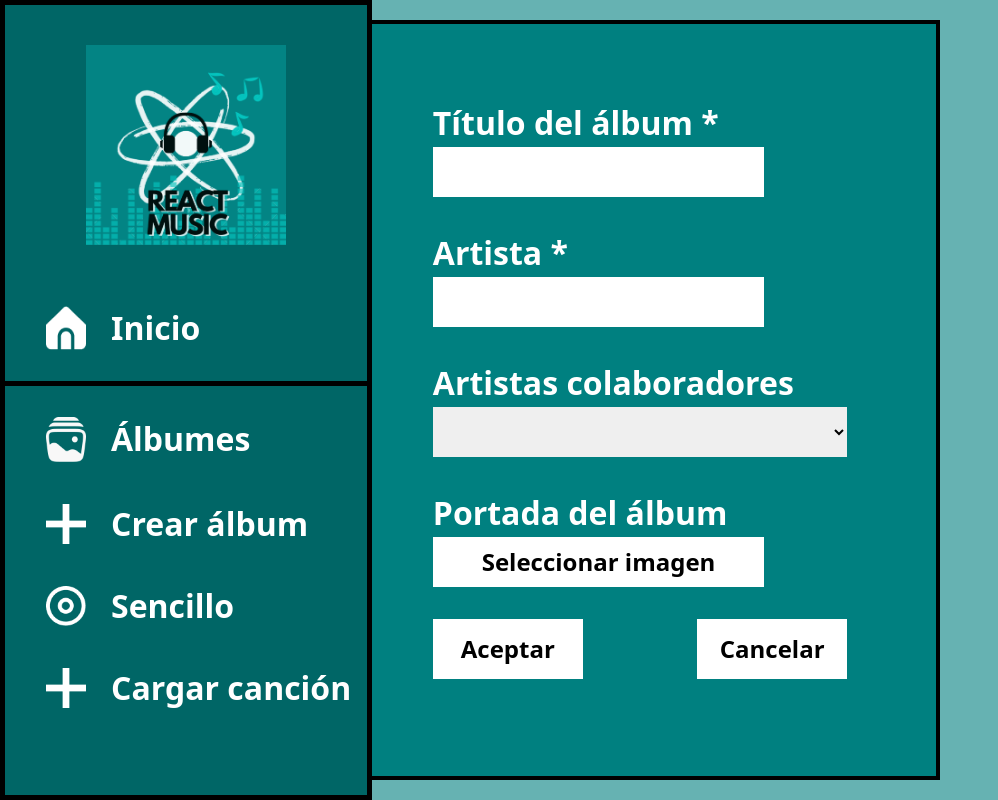
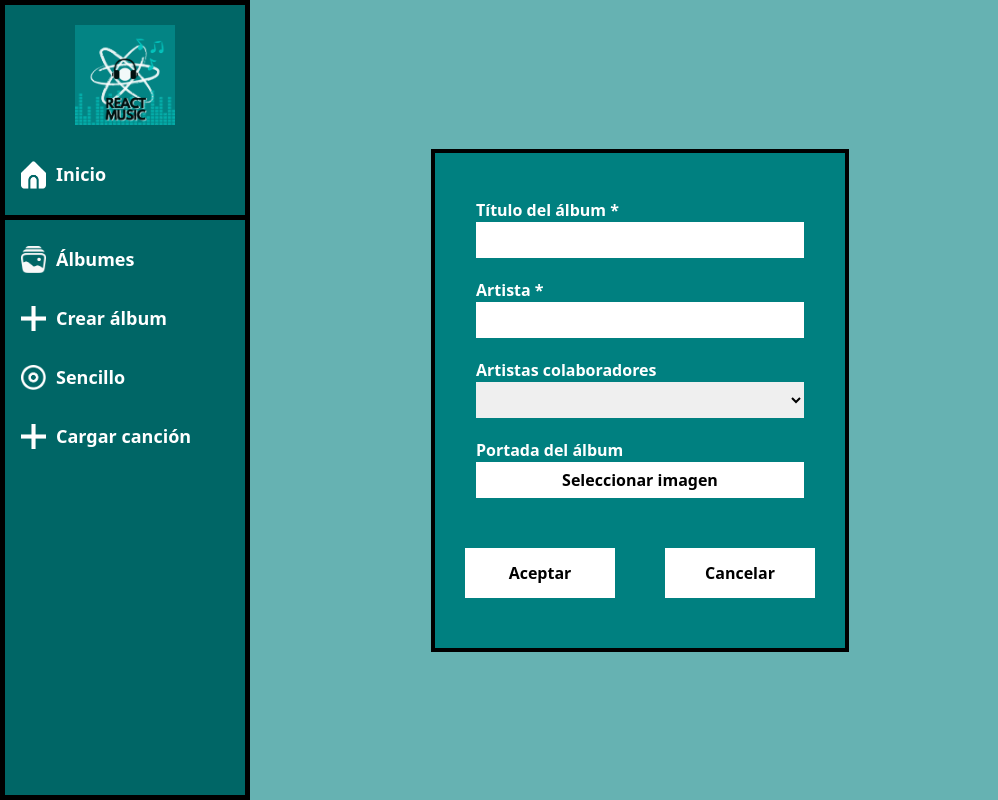
Before and after one commit to IVANCCAMA/Spotify-React, a React (Create React App) app in the folder spotify/: page /crearAlbum in a window 1280 px wide. Shown: the whole page, without its empty margins (0-998 px from the left). Built offline with nearby package versions, Linux system fonts and the light colour scheme.

Commit message:
Diseño mejorado oficial

```diff
--- a/spotify/src/components/crearLista.css
+++ b/spotify/src/components/crearLista.css
@@ -1,51 +1,65 @@
 /* Formulario */
 .modal-crear-lista {
-    width: 600px;
-    height: 760px;
+    width: 100%;
+    max-width: 500px;
+    height: auto; /* Cambiado a altura automática */
     background: #008080;
     border: 4px solid #000000;
     display: flex;
+    flex-direction: column; /* Cambiado a columna para colocar títulos encima de campos */
     align-items: center;
     overflow: hidden;
 
 }
 
+/* Contenedor del formulario */
 .modal-crear-lista .modal-box {
     position: relative;
-    width: 70%;
-    height: 80%;
+    width: 100%;
+    height: 100%;
+    max-width: 100%;
+    max-height: 100%;
     margin: 0 auto;
+    margin-top: 45px;
 }
-
 .modal-box .inter-modal {
     display: flex;
     flex-direction: column;
     align-items: stretch;
 }
 
-.campo .input-box {
-    margin-bottom: 80px;
+/* Campos de entrada */
+.campo {
+    margin-bottom: 20px;
+}
+
+.input-box {
     position: relative;
-    width: 100%;
-    height: 50px;
+    width: 80%;
+    height: 60px;
+    display: flex;
+    flex-direction: column; /* Cambiado a columna para colocar título encima del campo */
+    align-items: flex-start; /* Alinear elementos a la izquierda */
+    margin: 0 auto;
 }
 
 .input-box input,
 .input-box select {
-    width: 80%;
+    width: 100%;
     height: 100%;
     outline: none;
-    font-size: 24px;
+    font-size: 16px;
     color: #000000;
-    padding: 0 10%;
+    padding: 0 10px;
 }
 
 .input-box select {
     width: 100%;
-    font-size: 32px;
+    font-size: 16px;
 }
 
-.input-box .validar:valid{
+/* Estilo de validación */
+.input-box .validar:valid {
     border: 5px solid #09AA1A;
 }
 
@@ -53,33 +67,39 @@
     border: 5px solid #FF0000;
 }
 
+/* Etiquetas de los campos */
 .input-box label {
     font-weight: bold;
-    font-size: 32px;
+    font-size: 16px;
     color: #fff;
     font-family: var(--fuente-1);
 }
 
+/* Botones del formulario */
 .btn-box {
     display: flex;
     justify-content: space-between;
+    padding: 30px;
+    gap: 50px;
 }
 
 .btn-box button {
     width: 150px;
-    height: 60px;
+    height: 50px;
     background: #FFFFFF;
     outline: none;
     cursor: pointer;
-    font-size: 24px;
+    font-size: 16px;
     color: #000000;
     font-weight: bold;
 }
 
+/* Botón de subir */
 .input-box input .btn-subir {
     display: flex;
-    justify-content: center; /* Centrar horizontalmente */
-    align-items: center; /* Centrar verticalmente */
+    justify-content: center;
+    align-items: center;
+    margin-top: 20px;
 }
 
 .btn-subir {
--- a/spotify/src/components/menuLateral.css
+++ b/spotify/src/components/menuLateral.css
@@ -1,42 +1,39 @@
-.logo {
-    display: flex;
-  justify-content: center;
-  align-items: center;
-
-}
 /* MENU */
 .menu {
-    height: 100%;
-    width: 300;
+
+  height: 100vh;
+  width: 250px;
   position: fixed;
   z-index: 1;
   top: 0;
   left: 0;
   background-color: #006666;
   border: 5px solid #000000;
-    overflow: hidden;
+  overflow-y: auto;
+
 }
 
 .menu .profile .logo {
-    margin: 40px 0;
+  margin: 20px 0;
   text-align: center;
-    align-items: center;
+
 }
 
 .menu .menu-items .item a {
+  display: flex; /* Mostrar elementos en línea */
+  align-items: center; /* Centrar verticalmente los elementos */
   padding: 16px;
   text-decoration: none;
   font-weight: bold;
-    font-size: 32px;
+  font-size: 18px;
   color: #FFFFFF;
-    display: flex;
-    align-items: center;
-    text-align: justify;
+  text-align: left; /* Alineación de texto a la izquierda */
   font-family: var(--fuente-1);
 }
 
 .menu .menu-items .item a .icon {
-    margin: 5px 25px;
+  width: 25px; /* Ancho fijo para los iconos */
+  margin-right: 10px;
 }
 
 .menu .menu-items .item.separador {
@@ -44,3 +41,15 @@
   border-bottom: solid 5px #000000;
   margin: 10px 0;
 }
+
+.logo {
+  display: flex;
+  justify-content: center;
+  align-items: center;
+}
+
+@media (max-width: 768px) {
+  .menu {
+    display: none; /* Ocultar el menú en pantallas más pequeñas */
+  }
+}
--- a/spotify/src/components/menuLateral.js
+++ b/spotify/src/components/menuLateral.js
@@ -7,20 +7,21 @@ import group from '../logos/group.png';
 import plus from '../logos/plus.png';
 import './menuLateral.css';
 
-
 function MenuLateral() {
   return (
     <div className="menu">
       <div className="profile">
         <div className="logo">
-          <img src={logo} alt="Logo" width="200" />
+          <img src={logo} alt="Logo" width="100" />
         </div>
       </div>
 
       <div className="menu-items">
         <div className="item">
           <Link to="/Inicio">
-            <img src={home} alt="Home" className="icon" width="40"/>
+            <div className="icon">
+              <img src={home} alt="Home"  width="25" />
+            </div>
             <div className="title">Inicio</div>
           </Link>
         </div>
@@ -29,28 +30,36 @@ function MenuLateral() {
 
         <div className="item">
           <Link to="/Albumes">
-            <img src={group} alt="Álbumes" className="icon" width="40"/>
+            <div className="icon">
+              <img src={group} alt="Álbumes" width="30" />
+            </div>
             <div className="title">Álbumes</div>
           </Link>
         </div>
 
         <div className="item">
-          <Link to="/crearAlbum"> {/* Utiliza Link y especifica la ruta */}
-            <img src={plus} alt="Crear álbum" className="icon" width="40" />
+          <Link to="/crearAlbum">
+            <div className="icon">
+              <img src={plus} alt="Crear álbum" width="30" />
+            </div>
             <div className="title">Crear álbum</div>
           </Link>
         </div>
 
         <div className="item">
           <Link to="/Sencillo">
-            <img src={disc} alt="Sencillo" className="icon" width="40" />
+            <div className="icon">
+              <img src={disc} alt="Sencillo" width="30" />
+            </div>
             <div className="title">Sencillo</div>
           </Link>
         </div>
 
         <div className="item">
           <Link to="/CargarCancion">
-            <img src={plus} alt="Cargar canción" className="icon" />
+            <div className="icon">
+              <img src={plus} alt="Cargar canción" width="30" />
+            </div>
             <div className="title">Cargar canción</div>
           </Link>
         </div>
```
Also changed, not shown: spotify/src/components/crearLista.js (line endings or trailing spaces). Lines whose indentation alone changed are shown as unchanged.
